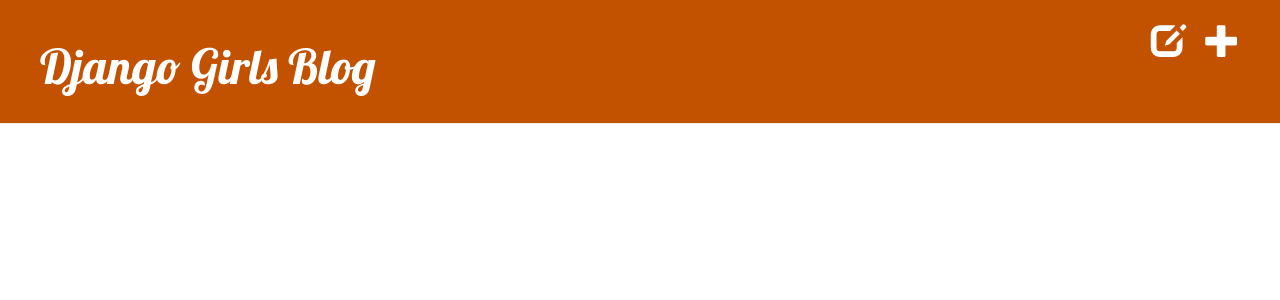
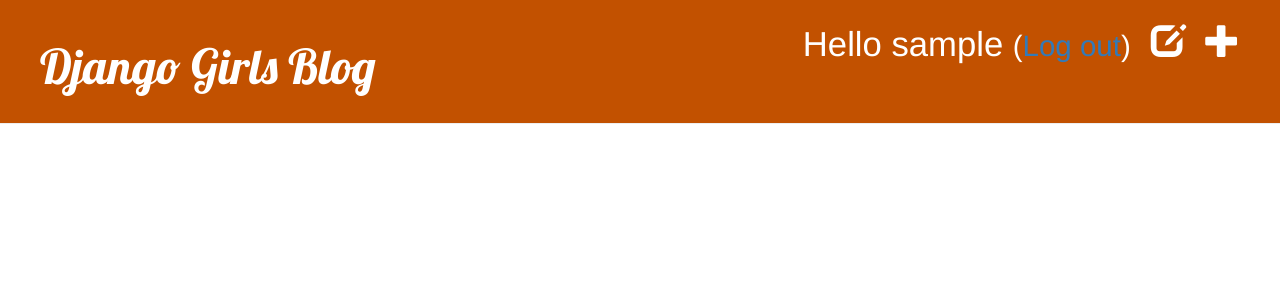
Before and after one commit to candy12t/DjangoGirls, a Django app: page /drafts/ in a window 1280 px wide. Shown: the top 300 px of the page. Run offline with Django 3.2, Linux system fonts and the light colour scheme; the visitor is signed in with stand-in values (Sample User, id 1); data that the repository does not hold is empty; some libraries are stand-ins or nearby versions.

Commit message:
ログインurl追加

```diff
--- a/blog/templates/blog/base.html
+++ b/blog/templates/blog/base.html
@@ -22,6 +22,9 @@
       {% if user.is_authenticated %}
         <a href="{% url 'post_new' %}" class="top-menu"><span class="glyphicon glyphicon-plus"></span></a>
         <a href="{% url 'post_draft_list' %}" class="top-menu"><span class="glyphicon glyphicon-edit"></span></a>
+        <p class="top-menu">Hello {{ user.username }} <small>(<a href="{% url 'logout' %}">Log out</a>)</small></p>
+      {% else %}
+        <a href="{% url 'login' %}" class="top-menu"><span class="glyphicon glyphicon-lock"></span></a>
       {% endif %}
       <h1><a href="{% url 'post_list' %}">Django Girls Blog</a></h1>
     </div>
```
